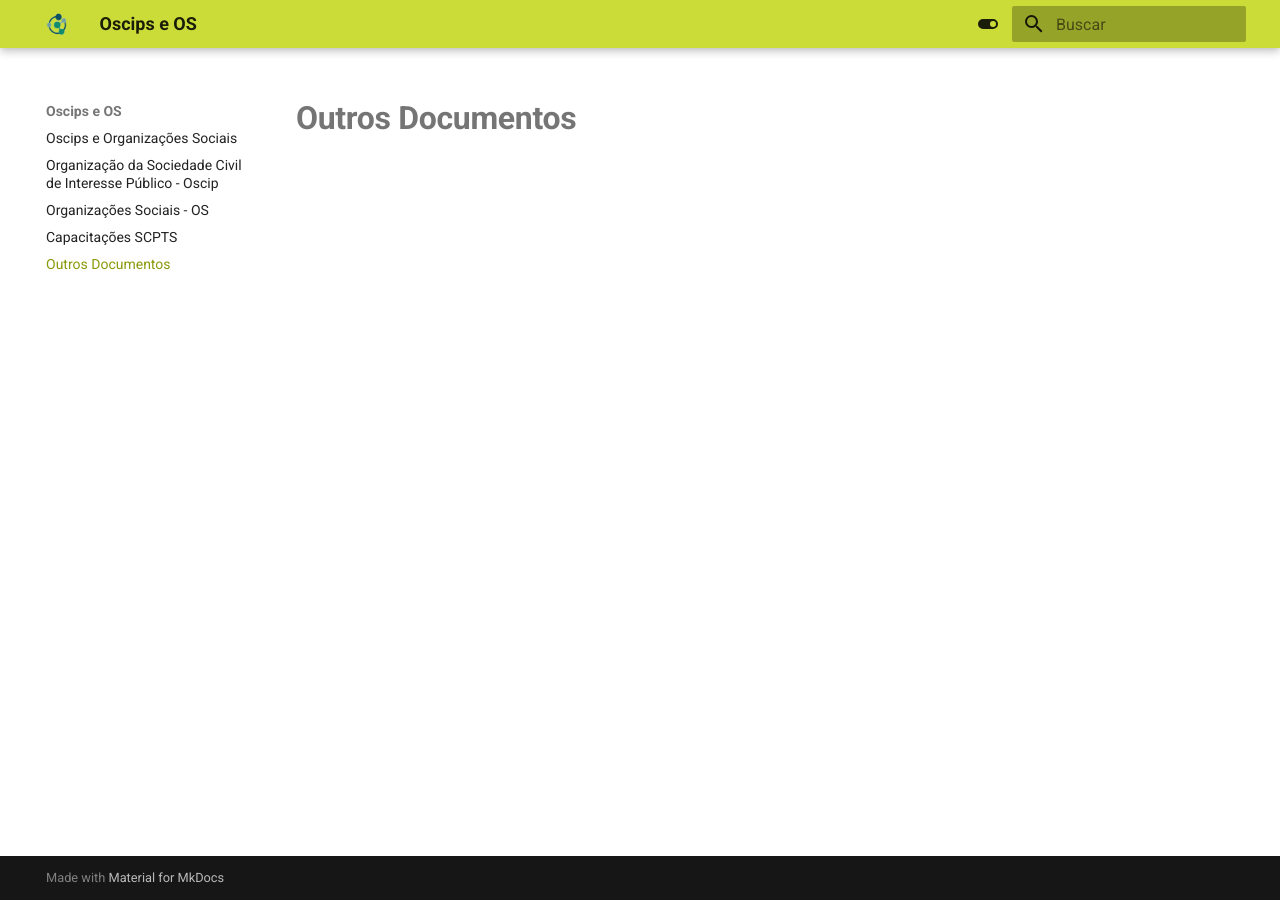
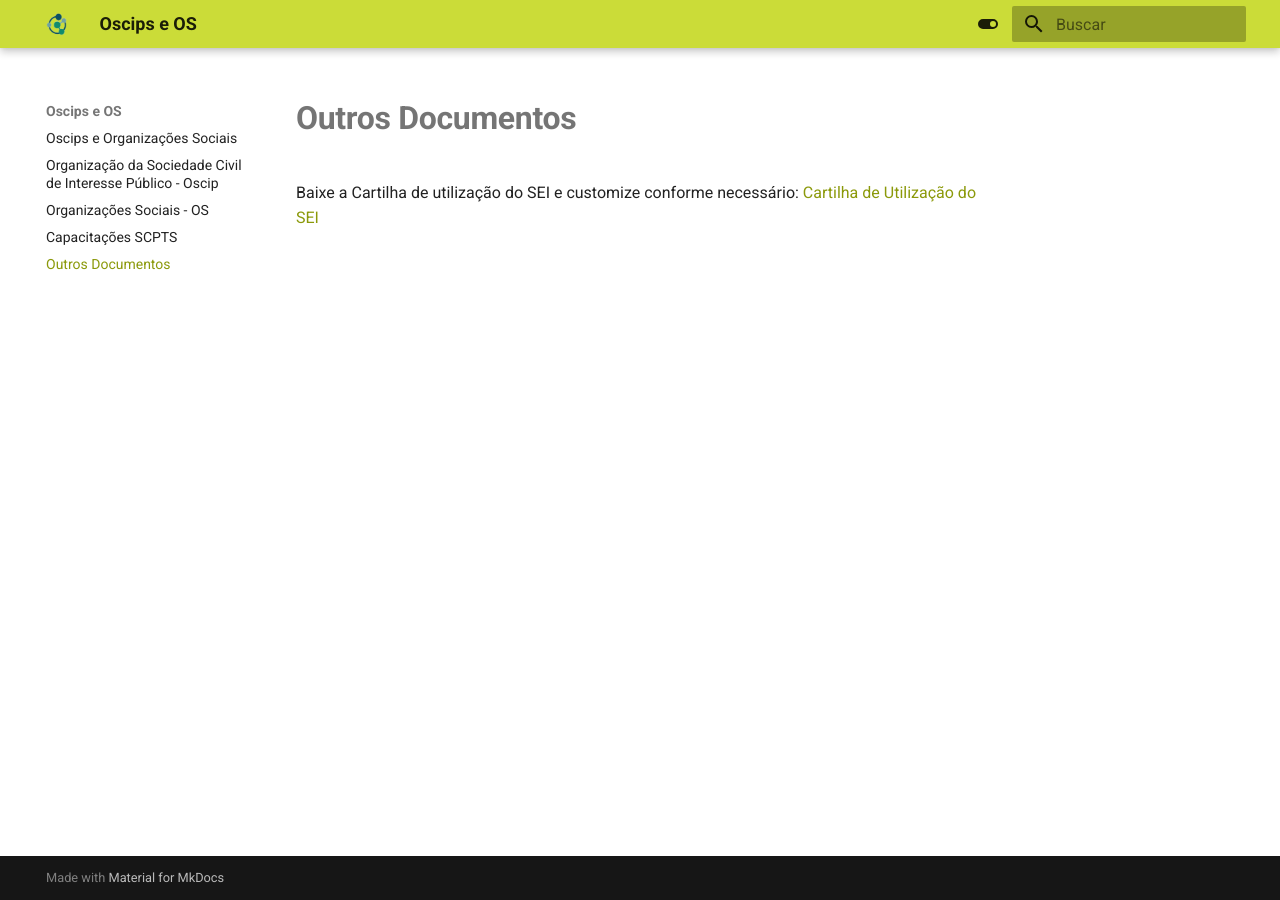
Before and after one commit to seplagmg-parcerias/SCPTS-raiz, an MkDocs documentation site: the page built from docs/outrosdocs/index.md, in a window 1280 px wide. Built offline with MkDocs 1.6.1 and Material for MkDocs 9.7.7, drawn with Linux system fonts in a browser that asks for light colours.

Commit message:
Adiciona Cartilha de utilização do SEI ao site
See https://github.com/splor-mg/trilha-dev/issues/78

```diff
--- a/docs/outrosdocs/index.md
+++ b/docs/outrosdocs/index.md
@@ -1 +1,4 @@
 # **Outros Documentos**
+
+Baixe a Cartilha de utilização do SEI e customize conforme necessário:
+[Cartilha de Utilização do SEI](Utilização do SEI - cartilha - vr2.docx)
```
